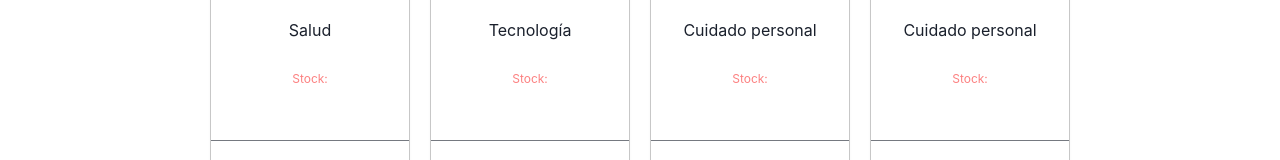
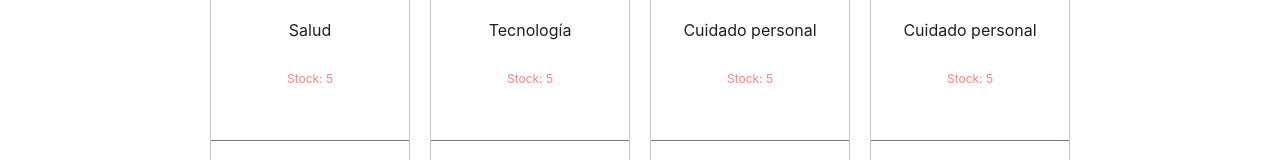
Before and after one commit to mterrera29/React, a React (Vite) app: page / in a window 1280 px wide. Shown: the part 310-470 px from the top of the page. Built offline with nearby package versions, Linux system fonts and the light colour scheme.

Commit message:
correcciones

```diff
--- a/src/App.jsx
+++ b/src/App.jsx
@@ -12,7 +12,7 @@ const App = () => {
 
          <Routes>
             <Route exact path="/" element={<ItemListContainer/>} />
-            <Route exact path="/category/:category" element={<ItemListContainer/>} />
+            <Route exact path="/category/:cat" element={<ItemListContainer/>} />
             <Route exact path="/item/:id" element={<ItemDetailContainer/>}/>
          </Routes>
 
--- a/src/components/Item.jsx
+++ b/src/components/Item.jsx
@@ -2,7 +2,7 @@ import React from 'react'
 import { Card, CardHeader, CardBody, CardFooter, Stack, Heading, Divider, ButtonGroup, Button, Image, Text} from '@chakra-ui/react'
 import { Link } from 'react-router-dom'
 
-const Item = ({id,nombre,img,precio, categoria}) => {
+const Item = ({id,nombre,img,precio, categoria, stock}) => {
   return (
     <div className='card'>
         <Card maxW='sm'>
@@ -19,7 +19,7 @@ const Item = ({id,nombre,img,precio, categoria}) => {
                 {categoria}
               </Text>
               <Text fontSize='xs' color="red.300">
-                Stock:
+                Stock: {stock}
               </Text>
             </Stack>
           </CardBody>
--- a/src/components/ItemCount.jsx
+++ b/src/components/ItemCount.jsx
@@ -7,14 +7,14 @@ import {
 
 const ItemCount = ({stock}) => {
 
-  const [counter, setCounter] = useState(0);
+  const [counter, setCounter] = useState(1);
   function sumar(){
     if (counter < stock) {
       setCounter(counter + 1);
   }
   }
   function restar() {
-    if (counter > 0) {
+    if (counter > 1) {
       setCounter(counter - 1);
     } else {
       setCounter(counter);
--- a/src/components/ItemDetailContainer.jsx
+++ b/src/components/ItemDetailContainer.jsx
@@ -3,6 +3,8 @@ import ItemDetail from './ItemDetail'
 import Data from "./data.json";
 
 const ItemDetailContainer = () => {
+
+  const [product, setProduct] = useState([])
 
   ///promise
   const getDatos = () =>{
@@ -25,7 +27,6 @@ const ItemDetailContainer = () => {
     }
   }
 
-  const [product, setProduct] = useState([])
 
   useEffect(() =>{
     fetchingData().then((product) => setProduct(product))
--- a/src/components/ItemListContainer.jsx
+++ b/src/components/ItemListContainer.jsx
@@ -5,7 +5,10 @@ import { useParams } from 'react-router-dom';
 
 const ItemListContainer = ({}) => {
 
-  const {category} = useParams()
+  const {cat} = useParams()
+  const [product, setProduct] = useState([])
+
+  const filtroCategoria = product.filter((productos) => productos.cat === cat);
 
   ///promise
   const getDatos = () =>{
@@ -28,18 +31,16 @@ const ItemListContainer = ({}) => {
   }
 }
 
-  const [product, setProduct] = useState([])
-
 useEffect(() =>{
   fetchingData().then((product) => setProduct(product))
 }, [])
 
 
-  const filtroCategoria = product.filter((productos) => productos.categoria === category);
+
 
   return (
     <div>
-      {category ? <ItemList productos={filtroCategoria}/> : <ItemList productos={product}/>}
+      {cat ? <ItemList productos={filtroCategoria}/> : <ItemList productos={product}/>}
     </div>
   )
 }
--- a/src/components/NavBar.jsx
+++ b/src/components/NavBar.jsx
@@ -38,13 +38,13 @@ const NavBar = () => {
                 Categorías
               </button>
             <ul className="dropdown-menu">
-              <Link to={`/category/${"Tecnología"}`}>
+              <Link to={`/category/tecno`}>
                 <li><p className="dropdown-item">Tecnología</p></li>
               </Link >
-              <Link to={`/category/${"Salud"}`}>
+              <Link to={`/category/salud`}>
                 <li><p className="dropdown-item">Salud</p></li>
               </Link >
-              <Link to={`/category/${"Cuidado personal"}`}>
+              <Link to={`/category/cuidado`}>
                <li><p className="dropdown-item" >Cuidado personal</p></li>
               </Link >
             </ul>
--- a/src/components/data.json
+++ b/src/components/data.json
@@ -1,6 +1,6 @@
 [
-    {"id": 1, "nombre" : "Respaldo Lumbar", "precio": 1500, "img": "https://http2.mlstatic.com/D_NQ_NP_819600-MLA44124471429_112020-V.webp", "cantidad": 1, "categoria": "Salud", "stock": "5", "descripcion": "Este respaldar ergonómico lumbar podría ser tu mejor aliado y la mejor inversión para tu salud. Usar un respaldo lumbar es una excelente opción para quienes desean lograr una buena postura al descansar o al realizar una actividad estando sentado."},
-    {"id": 2, "nombre" : "Masajeador Cervical", "precio": 5000, "img":"https://http2.mlstatic.com/D_NQ_NP_853352-MLA51767605021_092022-O.webp", "cantidad": 1, "categoria": "Tecnología", "stock": "5", "descripcion": "Está diseñado ergonómicamente en forma de “U” para proporcionar una sensación envolvente en la zona del cuello y los hombros mientras realiza un masaje relajante, aliviando la tensión muscular." },
-    {"id": 3, "nombre": "Blanqueador Dental", "precio": 500, "img": "https://http2.mlstatic.com/D_NQ_NP_667173-MLA48322978191_112021-O.webp", "cantidad": 1, "categoria": "Cuidado personal", "stock": "5", "descripcion": "¡Blanquear tus dientes y mantener tu boca limpia nunca fue tan fácil! ¡Simplemente añade un poco de carbón activado Weiss Carbon a tu cepillado regular y observa como se aclara tu sonrisa!"},
-    {"id": 4, "nombre" : "Cepillo Biodegradable", "precio": 800, "img": "https://d3ugyf2ht6aenh.cloudfront.net/stores/001/040/363/products/meraki-21-123e4ac70e276d920615722213253108-640-0.webp", "cantidad": 1, "categoria": "Cuidado personal", "stock": "5", "descripcion": "Cepillos de dientes de bambú están hechos concretamente de de carbón de bambú, que es un material biodegradable, es decir, es un material que se descompone con el paso progresivo del tiempo y que no contamina. Las características principales de estos cepillos es que sus cerdas son suaves y de origen natural."}
+    {"id": 1, "nombre" : "Respaldo Lumbar", "precio": 1500, "img": "https://http2.mlstatic.com/D_NQ_NP_819600-MLA44124471429_112020-V.webp", "cantidad": 1, "categoria": "Salud", "stock": "5", "descripcion": "Este respaldar ergonómico lumbar podría ser tu mejor aliado y la mejor inversión para tu salud. Usar un respaldo lumbar es una excelente opción para quienes desean lograr una buena postura al descansar o al realizar una actividad estando sentado.", "cat":"salud"},
+    {"id": 2, "nombre" : "Masajeador Cervical", "precio": 5000, "img":"https://http2.mlstatic.com/D_NQ_NP_853352-MLA51767605021_092022-O.webp", "cantidad": 1, "categoria": "Tecnología", "stock": "5", "descripcion": "Está diseñado ergonómicamente en forma de “U” para proporcionar una sensación envolvente en la zona del cuello y los hombros mientras realiza un masaje relajante, aliviando la tensión muscular.", "cat":"tecno" },
+    {"id": 3, "nombre": "Blanqueador Dental", "precio": 500, "img": "https://http2.mlstatic.com/D_NQ_NP_667173-MLA48322978191_112021-O.webp", "cantidad": 1, "categoria": "Cuidado personal", "stock": "5", "descripcion": "¡Blanquear tus dientes y mantener tu boca limpia nunca fue tan fácil! ¡Simplemente añade un poco de carbón activado Weiss Carbon a tu cepillado regular y observa como se aclara tu sonrisa!", "cat":"cuidado"},
+    {"id": 4, "nombre" : "Cepillo Biodegradable", "precio": 800, "img": "https://d3ugyf2ht6aenh.cloudfront.net/stores/001/040/363/products/meraki-21-123e4ac70e276d920615722213253108-640-0.webp", "cantidad": 1, "categoria": "Cuidado personal", "stock": "5", "descripcion": "Cepillos de dientes de bambú están hechos concretamente de de carbón de bambú, que es un material biodegradable, es decir, es un material que se descompone con el paso progresivo del tiempo y que no contamina. Las características principales de estos cepillos es que sus cerdas son suaves y de origen natural.", "cat":"cuidado"}
   ]
```
Lines whose indentation alone changed are shown as unchanged.
